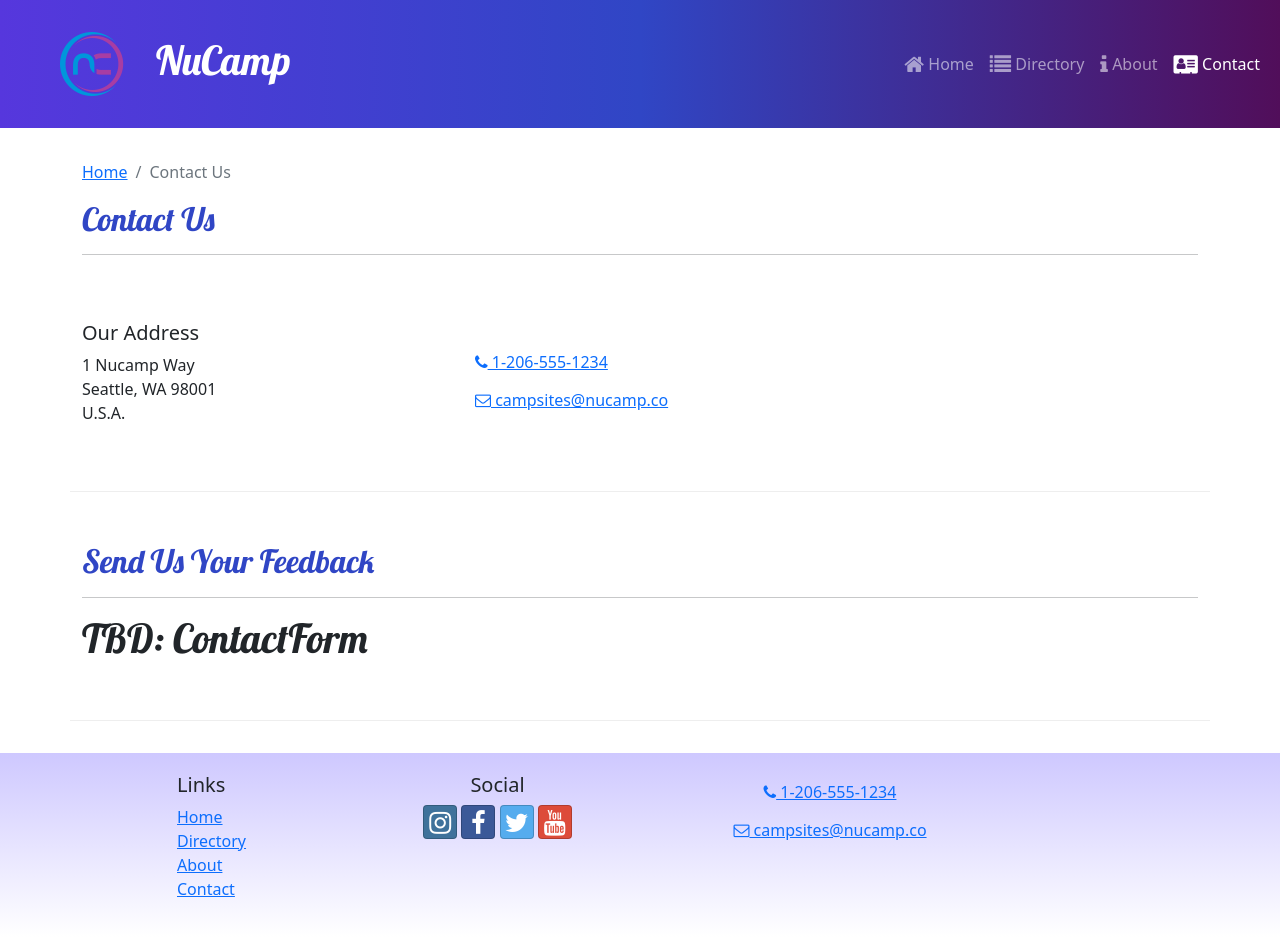
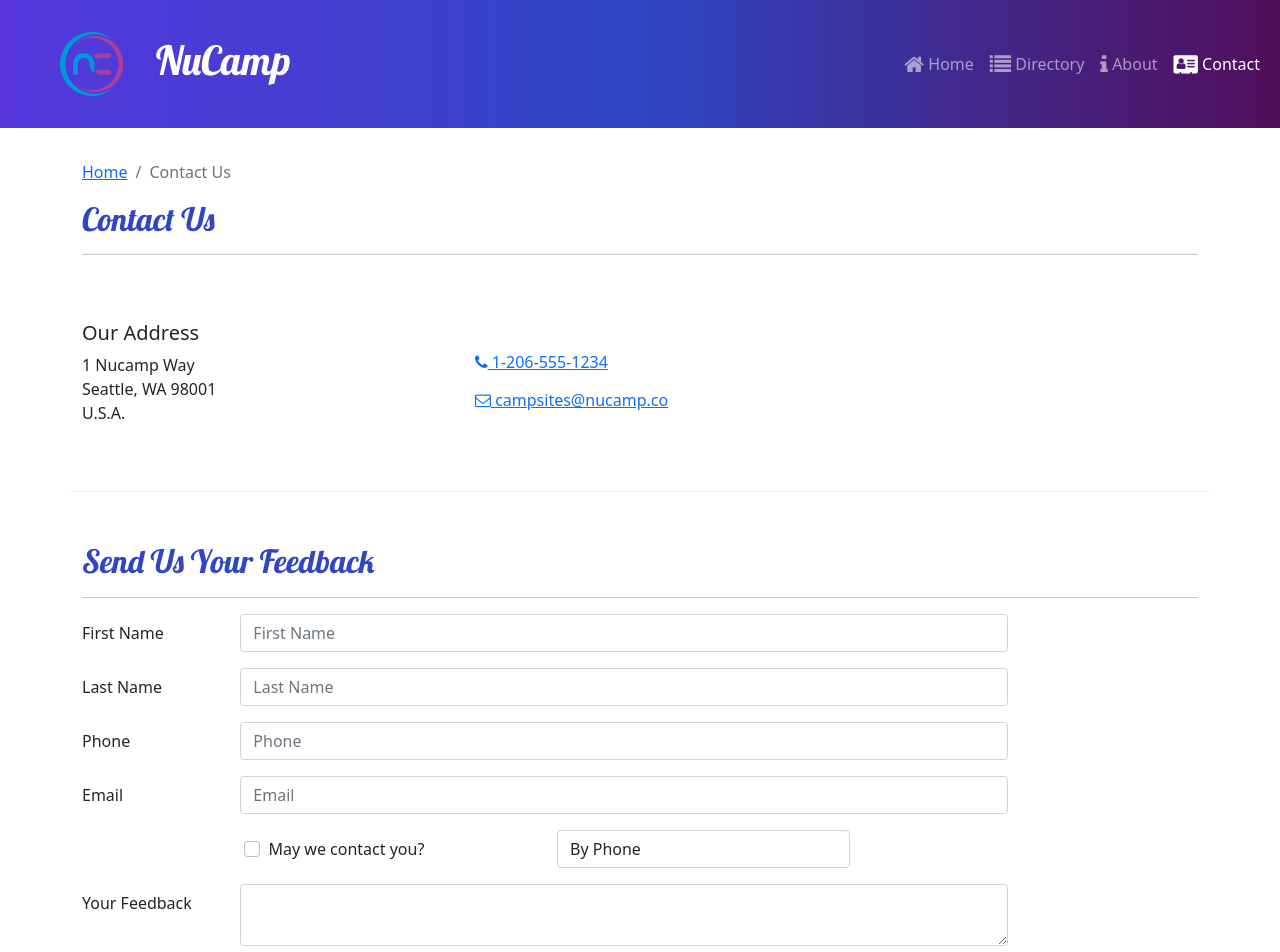
Before and after one commit to lilshebeary/nucampsite-react, a React (Create React App) app: page /contact in a window 1280 px wide. Shown: the top 952 px of the page. Built offline with nearby package versions, Linux system fonts and the light colour scheme.

Commit message:
add fields to ContactForm

```diff
--- /dev/null
+++ b/src/components/ContactForm.js
@@ -0,0 +1,112 @@
+import { Button, Label, Col, FormGroup } from "reactstrap";
+import { Formik, Form, Field } from "formik";
+
+const ContactForm = () => {
+  return (
+    <Formik
+      initialValues={{
+        firstName: "",
+        lastName: "",
+        phoneNum: "",
+        email: "",
+        agree: false,
+        contactType: "By Phone",
+        feedback: "",
+      }}
+    >
+      <Form>
+        <FormGroup row>
+          <Label htmlFor="firstName" md="2">
+            First Name
+          </Label>
+          <Col md="10">
+            <Field
+                name='firstName'
+                placeholder='First Name'
+                className="form-control"
+            />
+          </Col>
+        </FormGroup>
+
+        <FormGroup row>
+          <Label htmlFor="lastName" md="2">
+            Last Name
+          </Label>
+          <Col md="10">
+          <Field
+                name='lastName'
+                placeholder='Last Name'
+                className="form-control"
+            />
+          </Col>
+        </FormGroup>
+
+        <FormGroup row>
+          <Label htmlFor="phoneNum" md="2">
+            Phone
+          </Label>
+          <Col md="10">
+          <Field
+                name='phoneNum'
+                placeholder='Phone'
+                className="form-control"
+            />
+          </Col>
+        </FormGroup>
+        <FormGroup row>
+          <Label htmlFor="email" md="2">
+            Email
+          </Label>
+          <Col md="10">
+          <Field
+                name='email'
+                placeholder='Email'
+                type='email'
+                className="form-control"
+            />
+          </Col>
+        </FormGroup>
+        <FormGroup row>
+          <Label check md={{ size: 4, offset: 2 }}>
+            <Field
+                name='agree'
+                type='checkbox'
+                className='form-check-input m-1'
+                />{' '}
+            May we contact you?
+          </Label>
+          <Col md="4">
+            <Field
+                name='contactType'
+                as='select'
+                className="form-control"
+            >
+                <option value="phone">By Phone</option>
+                <option value="email">By Email</option>
+            </Field>
+          </Col>
+        </FormGroup>
+        <FormGroup row>
+          <Label htmlFor="feedback" md="2">
+            Your Feedback
+          </Label>
+          <Col md="10">
+          <Field
+                name='feedback'
+                as='textarea'
+                rows='row'
+                // placeholder='Your Feedback'
+                className="form-control"
+            />
+          </Col>
+        </FormGroup>
+
+        <FormGroup row>
+
+        </FormGroup>
+      </Form>
+    </Formik>
+  );
+};
+
+export default ContactForm;
--- a/src/pages/ContactPage.js
+++ b/src/pages/ContactPage.js
@@ -1,5 +1,6 @@
 import { Col, Row, Container } from "reactstrap";
 import SubHeader from "../components/SubHeader";
+import ContactForm from '../components/ContactForm';
 
 const ContactPage = () => {
   return (
@@ -37,7 +38,8 @@
           <hr />
         </Col>
         <Col md='10'>
-          <h1>TBD: ContactForm</h1>
+
+          <ContactForm />
         </Col>
       </Row>
     </Container>
```
